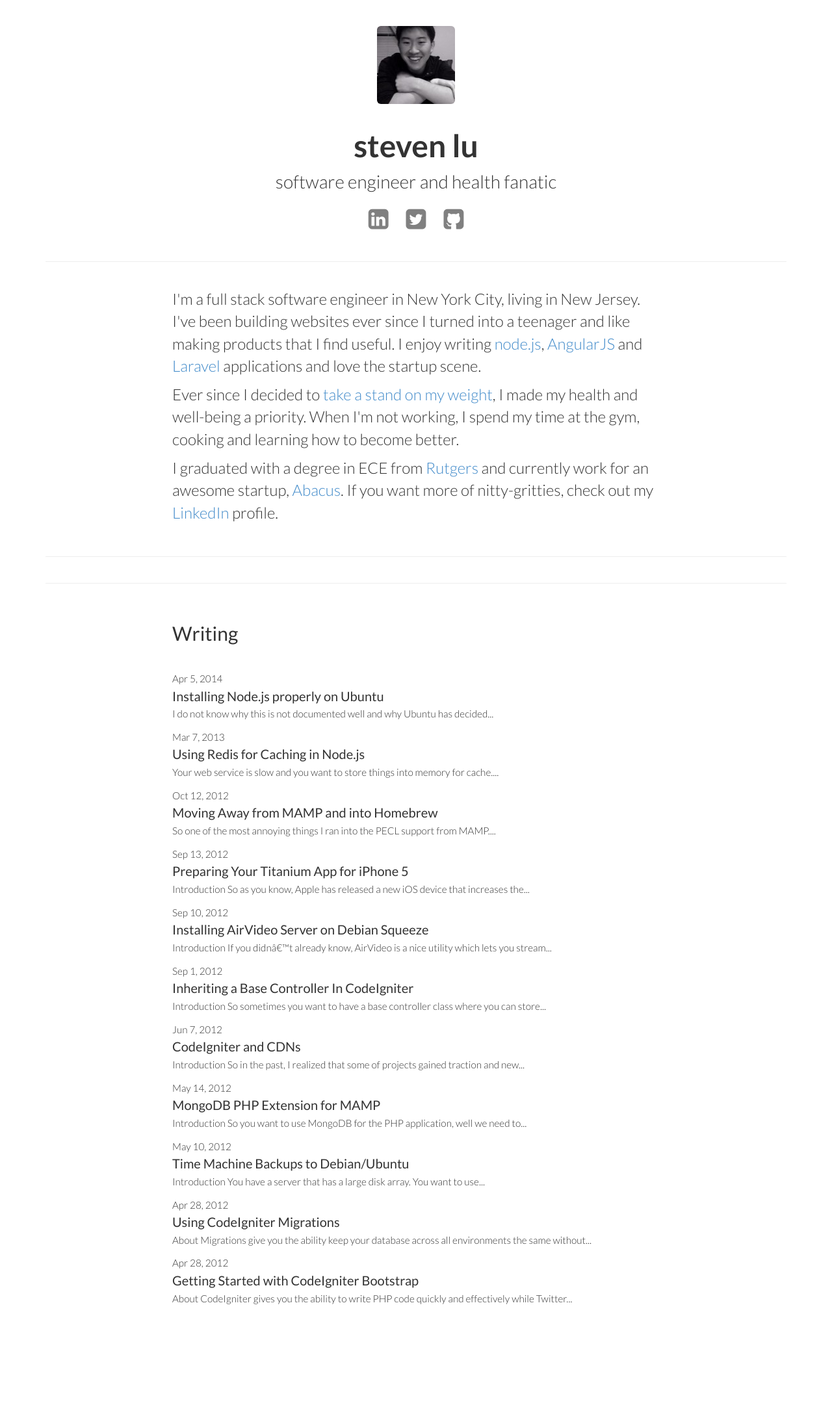
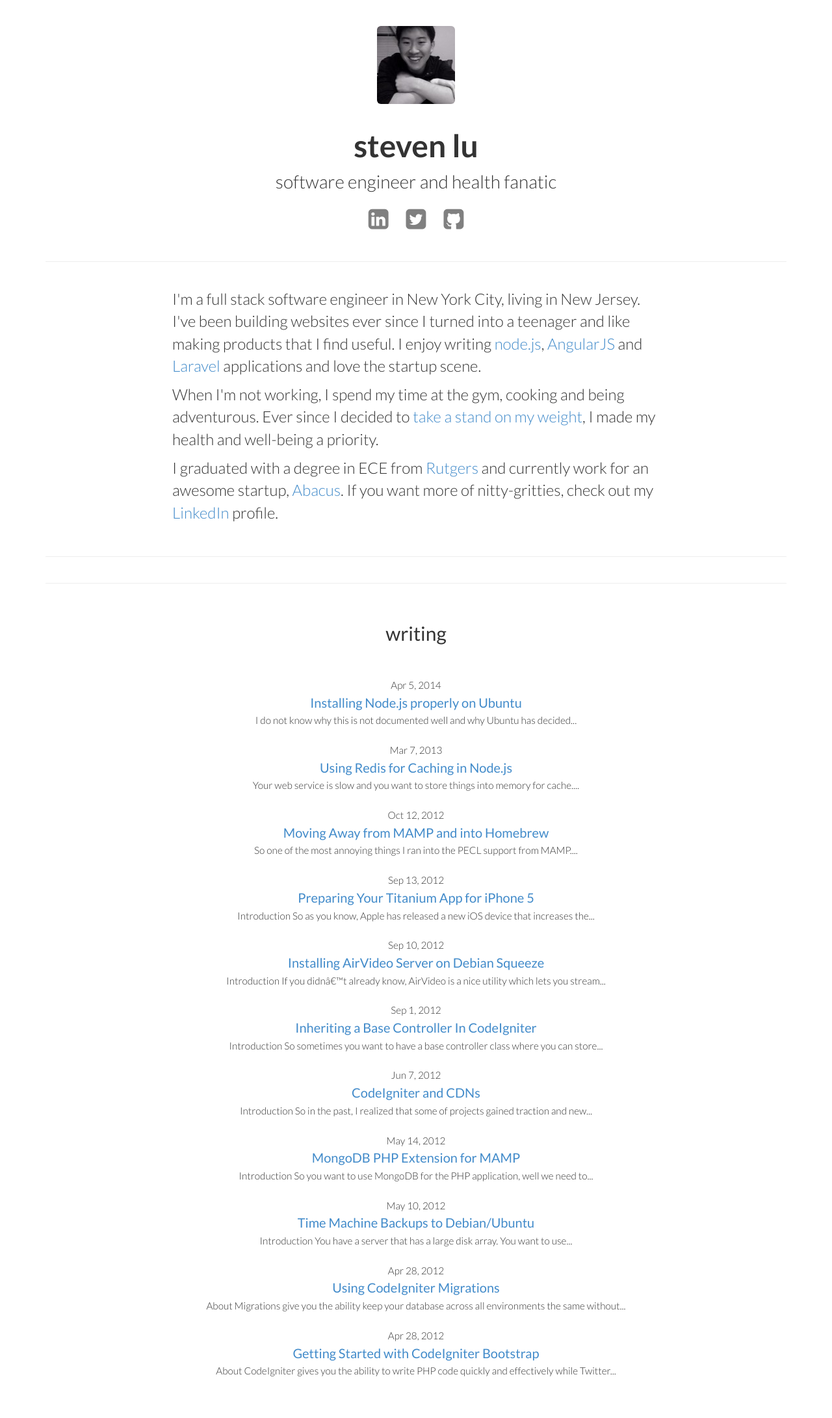
Before and after one commit to sjlu/sjlu.github.io, a Jekyll site: the page built from index.html, in a window 1280 px wide. Shown: the whole page at 65% size. Built offline with Jekyll 4.4.1, drawn with Linux system fonts in a browser that asks for light colours; before the commit the page ends 2060 px from its top, so only the background shows below that.

Commit message:
Minor style fixes.

```diff
--- a/css/main.scss
+++ b/css/main.scss
@@ -53,7 +53,7 @@ hr {
 
 #posts {
   .post {
-    margin: 10px 0;
+    margin: 20px 0;
 
     font-size: 18px;
 
@@ -62,8 +62,8 @@ hr {
       font-weight: 400;
     }
 
-    &:hover {
-      background-color: gray;
+    &:first-child {
+      margin-top: 0px;
     }
   }
 
--- a/index.html
+++ b/index.html
@@ -29,7 +29,7 @@ layout: default
   <div class="row">
     <div class="col-md-offset-2 col-md-8">
       <p>I'm a full stack software engineer in New York City, living in New Jersey. I've been building websites ever since I turned into a teenager and like making products that I find useful. I enjoy writing <a href="http://nodejs.org/">node.js</a>, <a href="http://angularjs.org">AngularJS</a> and <a href="http://laravel.com/">Laravel</a> applications and love the startup scene.</p>
-      <p>Ever since I decided to <a href="https://medium.com/steves-health-journey/my-transformation-story-305e0e84eae4">take a stand on my weight</a>, I made my health and well-being a priority. When I'm not working, I spend my time at the gym, cooking and learning how to become better.</p>
+      <p>When I'm not working, I spend my time at the gym, cooking and being adventurous. Ever since I decided to <a href="https://medium.com/steves-health-journey/my-transformation-story-305e0e84eae4">take a stand on my weight</a>, I made my health and well-being a priority. </p>
       <p>I graduated with a degree in ECE from <a href="http://www.rutgers.edu/">Rutgers</a> and currently work for an awesome startup, <a href="http://abacus.com">Abacus</a>. If you want more of nitty-gritties, check out my <a href="https://www.linkedin.com/in/stevenlu">LinkedIn</a> profile.</p>
     </div>
   </div>
@@ -42,12 +42,12 @@ layout: default
 <div id="posts">
   <div class="row">
     <div class="col-md-offset-2 col-md-8">
-      <h2>Writing</h2>
+      <h2 class="text-center">writing</h2>
       <br />
       {% for post in site.posts %}
-        <div class="post">
+        <div class="post text-center">
           <small>{{ post.date | date: "%b %-d, %Y" }}</small>
-          <div class="title">{{ post.title }}</div>
+          <div><a href="" class="title">{{ post.title }}</a></div>
           <small>{{ post.content | strip_html | truncatewords: 15 }}</small>
         </div>
       {% endfor %}
```
